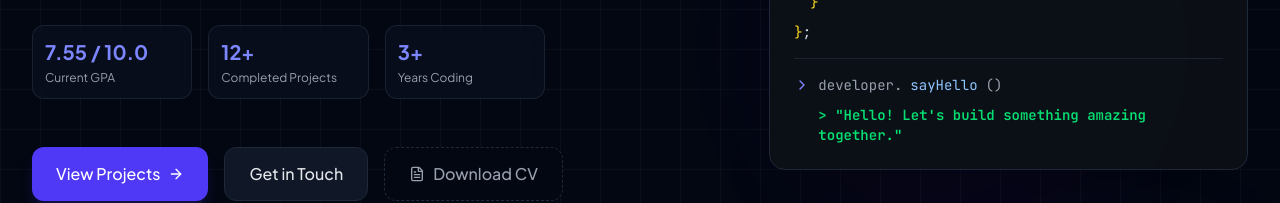
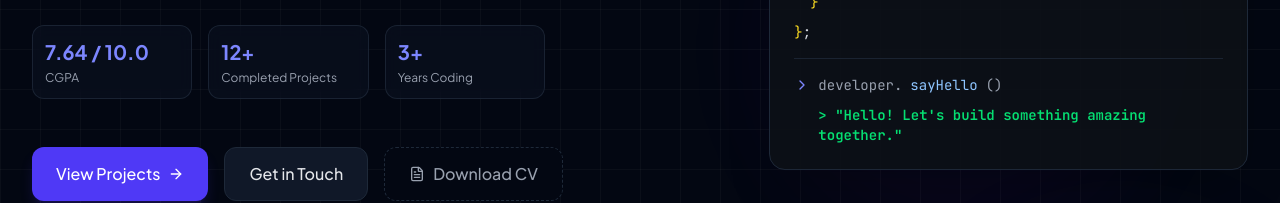
Before and after one commit to PChaudhary0403/My_Portfolio, a React (Vite) app: page / in a window 1280 px wide. Shown: the part 551-754 px from the top of the page. Built offline with nearby package versions, Linux system fonts and the light colour scheme.

Commit message:
cgpa update

```diff
--- a/src/portfolioData.ts
+++ b/src/portfolioData.ts
@@ -72,7 +72,7 @@ export const portfolioData: PortfolioData = {
     avatarUrl: avatarImg, // High quality professional placeholder avatar
 
     quickStats: [
-      { label: "Current GPA", value: "7.55 / 10.0" },
+      { label: "CGPA", value: "7.64 / 10.0" },
       { label: "Completed Projects", value: "12+" },
       { label: "Years Coding", value: "3+" }
     ]
```
